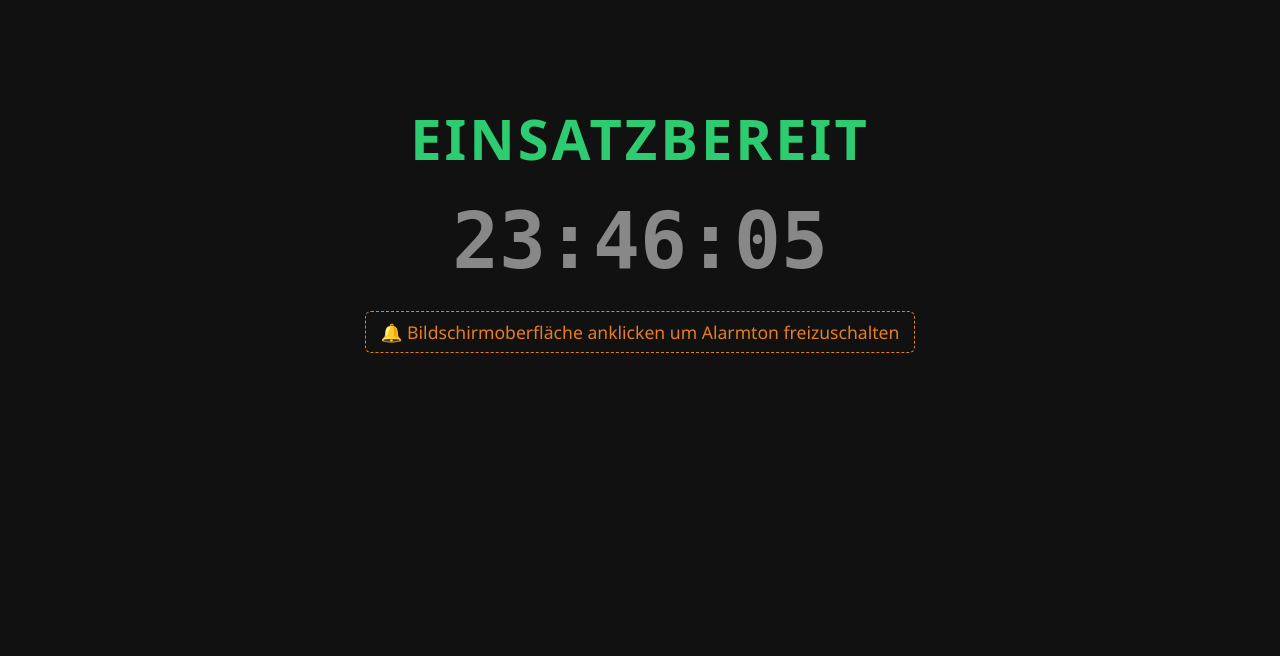
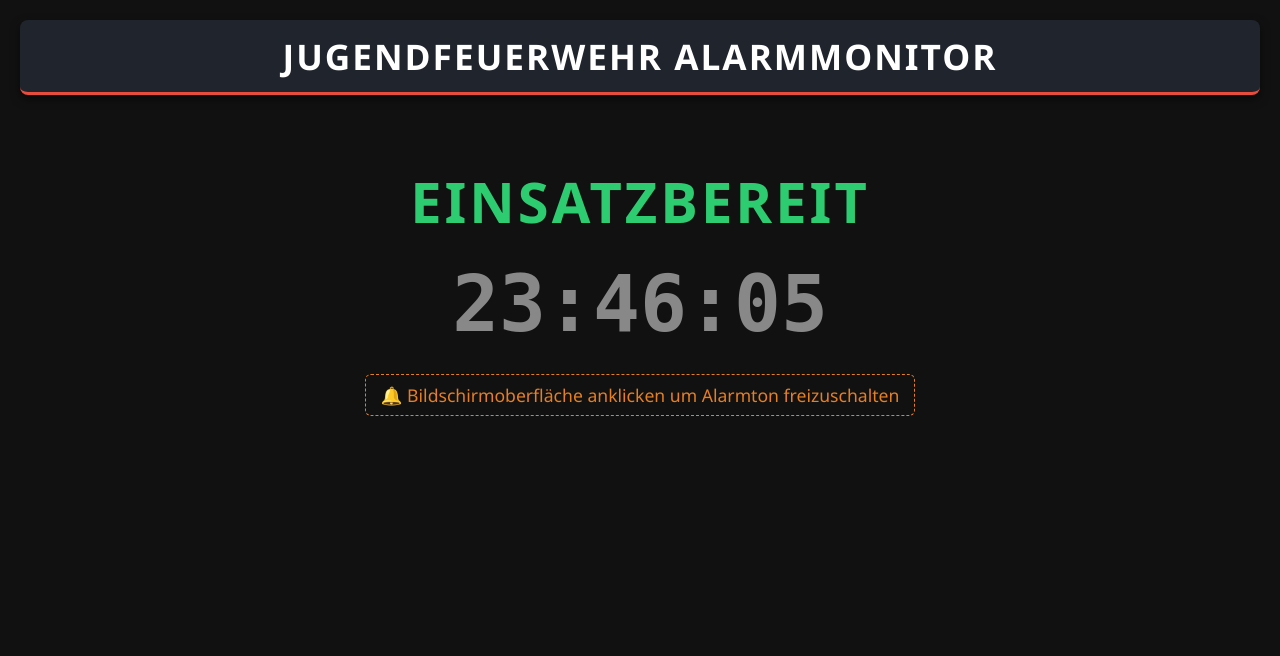
Before and after one commit to randomstuffyay/JFW-Alarmmon, a Flask app: page / in a window 1280 px wide. Shown: the top 656 px of the page. Run offline with Flask 3, Linux system fonts and the light colour scheme; data that the repository does not hold is empty.

Commit message:
feat: add customizable title bar for display monitor managed via admin interface

```diff
--- a/app.py
+++ b/app.py
@@ -16,6 +16,7 @@ STATIC_DIR = os.path.join(BASE_DIR, 'static')
 file_lock = threading.Lock()
 
 DEFAULT_SETTINGS = {
+    "title_text": "JUGENDFEUERWEHR ALARMMONITOR",
     "selected_sound": "gong.mp3",
     "fahrzeuge": ["LF 10", "MTW", "TLF 3000", "ELW 1", "DLK 23/12"],
     "stichwoerter": ["B1 - Containerbrand", "B2 - Gebäudebrand", "THL1 - Ölspur", "THL2 - VU Person klemmt", "BMA - Auslösung"],
@@ -53,6 +54,8 @@ def load_settings():
                     data = json.load(f)
                     if "selected_sound" not in data:
                         data["selected_sound"] = "gong.mp3"
+                    if "title_text" not in data:
+                        data["title_text"] = "JUGENDFEUERWEHR ALARMMONITOR"
                     return data
             except Exception as e:
                 print(f"Fehler beim Laden der Settings-Datei: {e}")
--- a/templates/display.html
+++ b/templates/display.html
@@ -6,10 +6,14 @@
     <style>
         body { background: #111; color: #fff; font-family: 'Segoe UI', Arial, sans-serif; margin: 0; padding: 20px; box-sizing: border-box; display: flex; flex-direction: column; min-height: 100vh; }
 
+        /* Permanente Titelzeile */
+        .app-header { background: #1f242d; border-bottom: 3px solid #e74c3c; padding: 12px 20px; text-align: center; border-radius: 8px; margin-bottom: 20px; box-shadow: 0 4px 10px rgba(0,0,0,0.5); }
+        .app-header-title { font-size: 2.2em; font-weight: bold; letter-spacing: 2px; color: #ffffff; text-transform: uppercase; margin: 0; }
+
         /* Layout Hauptbereich */
         .main-content { flex: 1; }
 
-        .idle-container { text-align: center; margin-top: 10vh; color: #444; }
+        .idle-container { text-align: center; margin-top: 6vh; color: #444; }
         .idle-title { font-size: 3.5em; font-weight: bold; letter-spacing: 3px; margin-bottom: 20px; color: #2ecc71; }
         .idle-clock { font-size: 6em; font-weight: bold; color: #888; font-family: monospace; }
         .audio-hint { margin-top: 25px; font-size: 1.1em; color: #e67e22; cursor: pointer; display: inline-block; padding: 8px 15px; border: 1px dashed #e67e22; border-radius: 6px; }
@@ -45,6 +49,11 @@
 
 <div id="offlineBanner" class="offline-banner">VERBINDUNG ZUM SERVER UNTERBROCHEN</div>
 
+<!-- PERMANENTE TITELZEILE -->
+<div class="app-header">
+    <h1 id="headerTitle" class="app-header-title">JUGENDFEUERWEHR ALARMMONITOR</h1>
+</div>
+
 <div class="main-content">
     <div id="idle" class="idle-container">
         <div class="idle-title">EINSATZBEREIT</div>
@@ -55,7 +64,7 @@
     <div id="grid" class="alarm-grid"></div>
 </div>
 
-<!-- Permanentes Kurzprotokoll -->
+<!-- Dauerhaftes Kurzprotokoll -->
 <div class="history-panel">
     <div class="history-title">📋 Einsatzprotokoll (Heutige Einsätze)</div>
     <div id="displayHistory">
@@ -128,10 +137,18 @@
     }
     setInterval(updateTimers, 1000);
 
+    function updateTitleText(titleText) {
+        var titleEl = document.getElementById('headerTitle');
+        if (titleEl && titleText) {
+            titleEl.innerText = titleText;
+        }
+    }
+
     function playAlarmSound() {
         fetch('/api/settings')
             .then(function(res) { return res.json(); })
             .then(function(settings) {
+                if (settings.title_text) updateTitleText(settings.title_text);
                 var soundFile = settings.selected_sound || 'gong.mp3';
                 var audio = document.getElementById('gong');
                 audio.src = '/static/' + soundFile;
@@ -173,6 +190,15 @@
             .catch(function(e) {});
     }
 
+    function loadSettingsTitle() {
+        fetch('/api/settings')
+            .then(function(res) { return res.json(); })
+            .then(function(settings) {
+                if (settings.title_text) updateTitleText(settings.title_text);
+            })
+            .catch(function(e) {});
+    }
+
     function poll() {
         fetch('/api/alarm')
             .then(function(res) {
@@ -191,6 +217,7 @@
                     knownAlarmIds = {};
                     currentAlarms = [];
                     loadDisplayHistory();
+                    loadSettingsTitle();
                     return;
                 }
 
@@ -236,6 +263,7 @@
                 }
                 gridEl.innerHTML = htmlContent;
                 loadDisplayHistory();
+                loadSettingsTitle();
             })
             .catch(function(err) {
                 document.getElementById('offlineBanner').style.display = 'block';
@@ -244,6 +272,7 @@
 
     setInterval(poll, 1000);
     loadDisplayHistory();
+    loadSettingsTitle();
 </script>
 </body>
 </html>
```
Also changed, not shown: templates/admin.html (+28 -1 lines).
